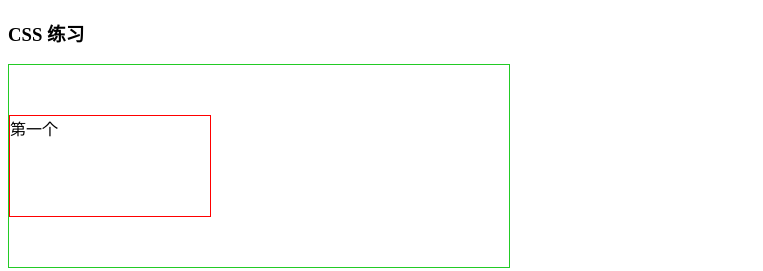
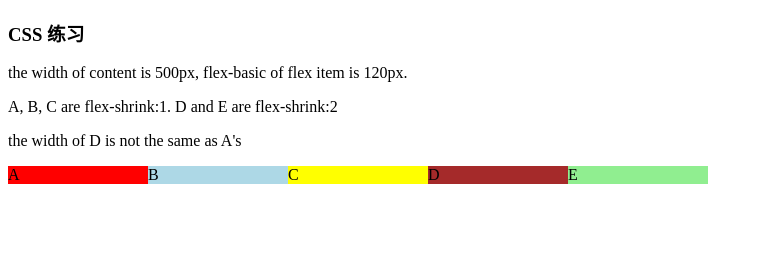
Before and after one commit to HealyXiang/Draft-note-code, a plain HTML site: page css/css.html in a window 1280 px wide. Shown: the whole page, without its empty margins (0-763 px from the left). Drawn offline with Linux system fonts and the light colour scheme.

Commit message:
feat: add _typeOf

```diff
--- a/css/css.html
+++ b/css/css.html
@@ -6,53 +6,60 @@
     <meta name="viewport" content="width=device-width, initial-scale=1.0">
     <title>Document</title>
     <style>
-        .wrapper {
-            width: 500px;
-            /* height: 400px; */
-            /* position: absolute; */
-            border: 1px solid rgb(53, 144, 208);
-        }
-        .wrapper-sec {
-            width: 500px;
-            /* height: 400px; */
-            /* float: left; */
-            border: 1px solid rgb(34, 203, 37);
-            position: absolute;
-        }
-        .sec-wrapper {
-            overflow: hidden;
-        }
-        .first,.second {
-            width: 200px;
-            height: 100px;
-            margin-top: 50px;
-            margin-bottom: 50px;
-            border: 1px solid red;
-            float: left;
-        }
+      #content {
+  display: flex;
+  width: 700px;
+}
+
+#content div {
+  flex-basis: 120px;
+  flex: 1;
+  /* flex-basis: 0; */
+  /* border: 3px solid rgba(0,0,0,.2); */
+}
+
+.box {
+  /* flex-shrink: 0; */
+}
+
+.box1 {
+  /* flex-shrink: 1; */
+}
+
     </style>
 </head>
 <body>
     <h3>CSS 练习</h3>
-    <!-- <div class="wrapper">
-        <div class="first">
-            第一个
-        </div>
-        <div class="sec-wrapper">
-            <div class="second">
-                第二个
-            </div>
-        </div>
-    </div> -->
-    <div class="wrapper-sec">
-        <div class="first">
-            第一个
-        </div>
-        <!-- <div class="sec-wrapper">
-            <div class="second">
-                第二个
-            </div>
-        </div> -->
-    </div>
+    <p>the width of content is 500px, flex-basic of flex item is 120px.</p>
+<p>A, B, C are flex-shrink:1. D and E are flex-shrink:2</p>
+<p>the width of D is not the same as A's</p>
+<div id="content">
+  <div class="box" style="background-color:red;">A</div>
+  <div class="box" style="background-color:lightblue;">B</div>
+  <div class="box" style="background-color:yellow;">C</div>
+  <div class="box1" style="background-color:brown;">D</div>
+  <div class="box1" style="background-color:lightgreen;">E</div>
+</div>
+  <script>
+    function _typeOf(value) {
+        if (value === 'null') {
+            return 'null'
+        }
+        const type = typeof value
+        if (type === 'object') {
+            return value instanceof Array ? 'array' : type
+        }
+        return type
+    }
+
+    console.log(_typeOf(44))
+    console.log(_typeOf('444'))
+    console.log(_typeOf(true))
+    console.log(_typeOf(() => {}))
+    console.log(_typeOf([33]))
+    console.log(_typeOf({ff: 44}))
+
+
+  </script>
 </body>
 </html>
```
Also changed, not shown: js/common-js.js (added, +20 -0 lines).
